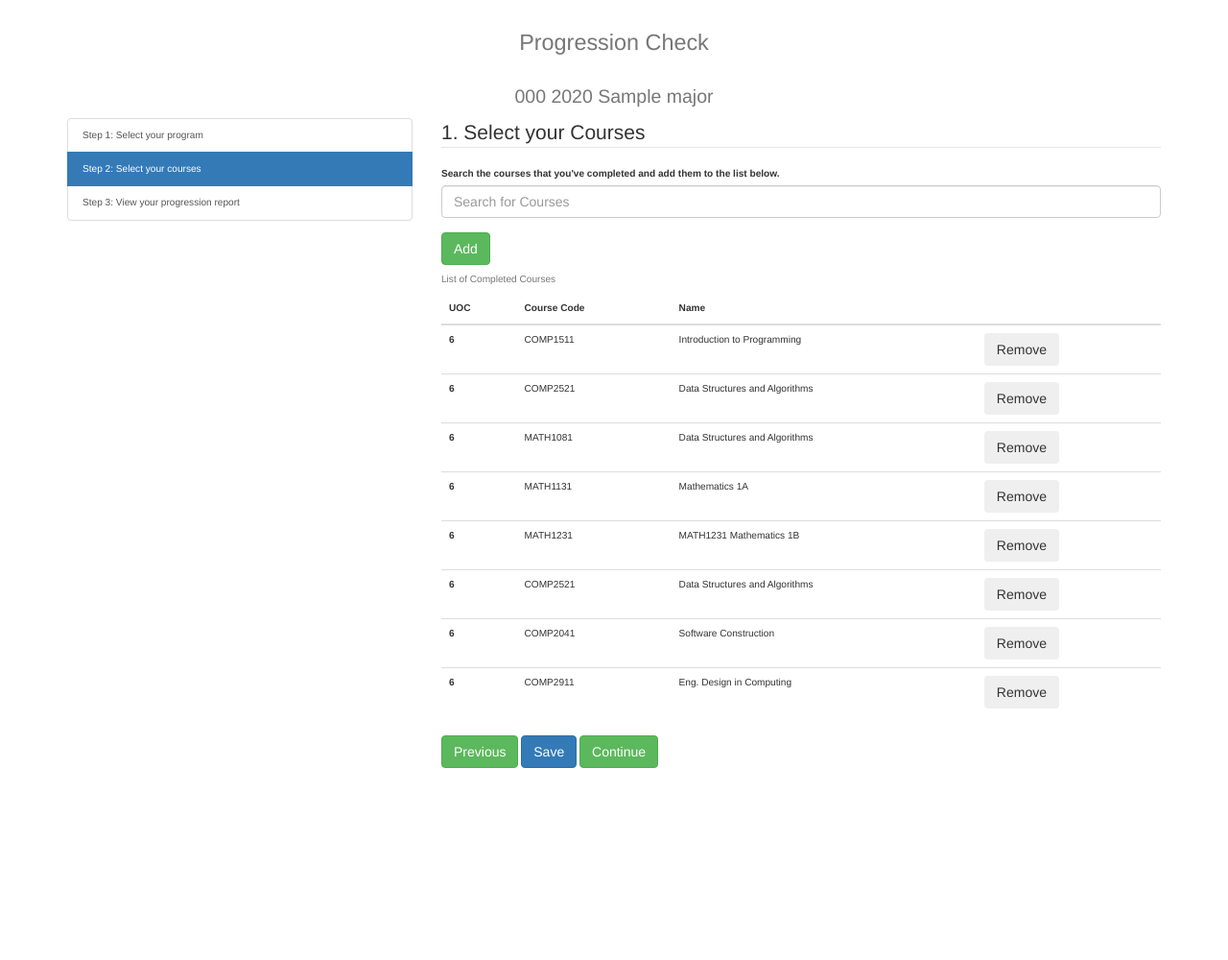
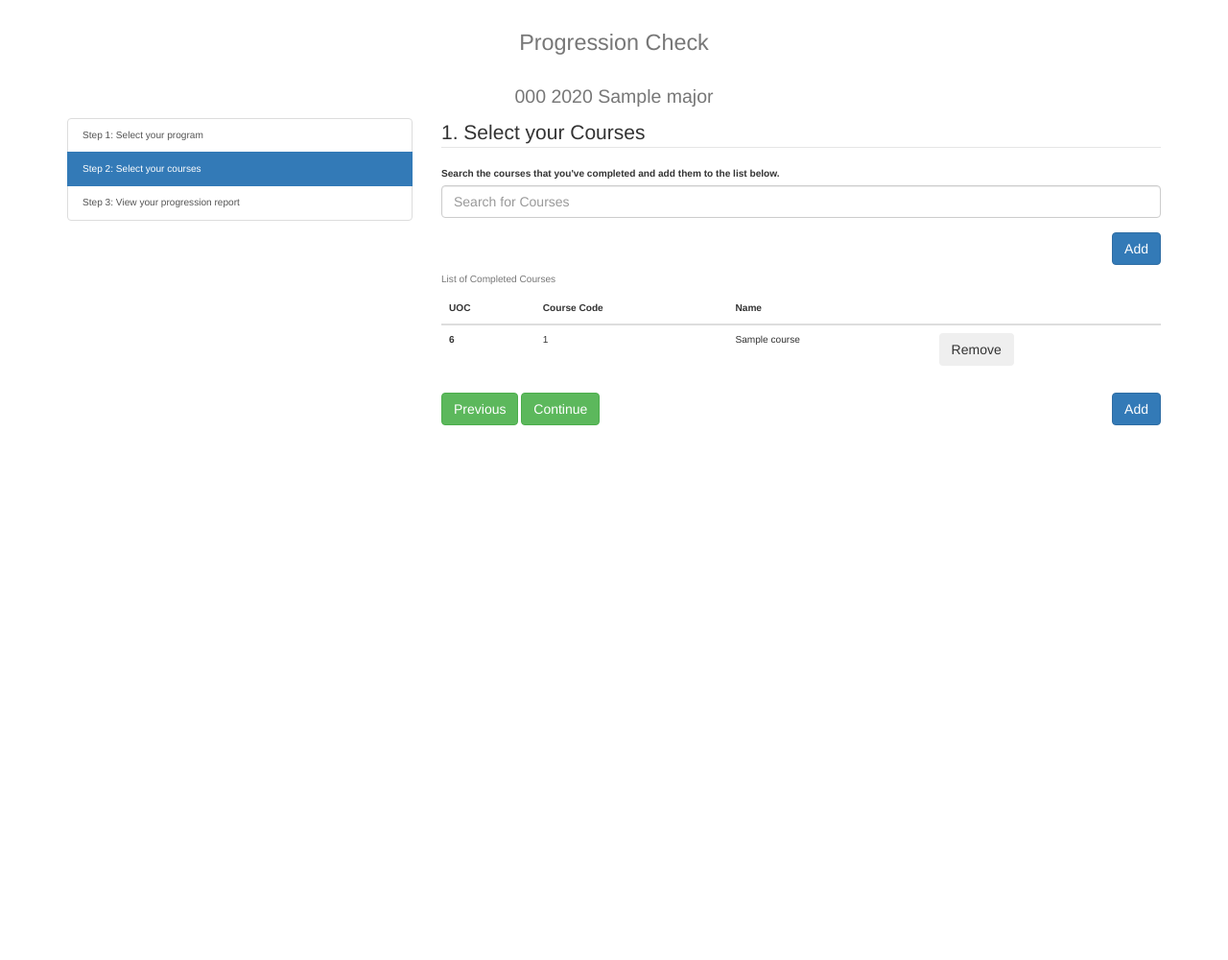
Before and after one commit to Thomas-Zhe-Liu/Progression_Check_Web, a Flask app: template app/templates/step2.html in a window 1280 px wide. Shown: the part 52-1052 px from the top of the page at 96% size. After the commit the page ends 495 px from the top, so only its background shows below. Run offline with Flask 2, Linux system fonts and the light colour scheme; the template is opened without the code that fills it: most values are stand-ins (such as "Sample title", 1, 10 or a date in 2020); some libraries are stand-ins or nearby versions.

Commit message:
step2 html , add course than reload

```diff
--- a/app/routes.py
+++ b/app/routes.py
@@ -1,5 +1,6 @@
 from app import app
 from flask import Flask, redirect, render_template, request, url_for
+from course import *
 from core_course import *
 from program import *
 from major import *
@@ -34,10 +35,24 @@ def step1():
 	all_majors = get_majors_of_a_program(3778, 2019)
 	return render_template('step1.html', all_programs = all_programs, all_majors = all_majors)
 
+
+
 @app.route('/step2/<program_code>/<commence_year>/<major>', methods=["GET", "POST"])
 def step2(program_code, commence_year, major):
-	print(program_code + " " + str(commence_year) + " " + major)
-	return render_template('step2.html', program_code = program_code, commence_year = commence_year, major = major)
+	selected_courses_code = []
+	selected_courses_code_name = []
+	#if request.request.method == "POST":
+	#	return redirect(url_for("step2"))
+	#selected_courses_code_name append code and course_name
+	for code in selected_courses_code:
+		course_name = get_course_by_course_code(code)[1]
+		selected_courses_code_name.append([code, course_name])
+
+
+	return render_template('step2.html', program_code = program_code, commence_year = commence_year, major = major, selected_courses_code_name = selected_courses_code_name)
+
+
+
 
 @app.route('/step3')
 def step3():
--- a/app/templates/step2.html
+++ b/app/templates/step2.html
@@ -66,15 +66,17 @@
         <form class="bd-example">
   <fieldset>
     <legend>1. Select your Courses</legend>
+  <form method="POST" role="form">
+    <form class="navbar-form navbar-left" role="search">
+    <label for="input">Search the courses that you've completed and add them to the list below.</label>
+    <div class="form-group">
+      <input class="form-control" placeholder="Search for Courses" type="text">
+    </div>
+    <!-- <button type="submit" class="btn btn-success">Add</button> -->
+    <input type="submit" class= "btn btn-primary pull-right" value="Add"/>
+  </form>
 
-  <form class="navbar-form navbar-left" role="search">
-  <label for="input">Search the courses that you've completed and add them to the list below.</label>
-  <div class="form-group">
-
-    <input class="form-control" placeholder="Search for Courses" type="text">
-  </div>
-  <button type="submit" class="btn btn-success">Add</button>
-</form>
+</form method="POST" role="form">
   </fieldset>
   <div class="table-responsive">
 <table class="table">
@@ -88,7 +90,15 @@
     </tr>
   </thead>
   <tbody>
+    {% for course in selected_courses_code_name %}
     <tr>
+      <th scope="row">6</th>
+      <td>{{course[0]}}</td>
+      <td>{{course[1]}}</td>
+      <td><button type="button" class="btn btn-outline-danger">Remove</button></td>
+    </tr>
+    {% endfor %}
+    <!--<tr>
       <th scope="row">6</th>
       <td>COMP1511</td>
       <td>Introduction to Programming</td>
@@ -135,13 +145,13 @@
       <td>COMP2911</td>
       <td>Eng. Design in Computing</td>
       <td><button type="button" class="btn btn-outline-danger">Remove</button></td>
-    </tr>
+    </tr> -->
   </tbody>
   </table>
 </div>
 <!--           <button type="button" class="btn btn-primary" data-toggle="modal" data-target="#previousAlertModal">Previous</button> -->
           <a class="btn btn-success" href="/step1" role="button">Previous</a>
-          <button type="button" class="btn btn-primary">Save</button>
+          <input type="submit" class= "btn btn-primary pull-right" value="Add"/>
           <a class="btn btn-success" href="/step3" role="button">Continue</a>
       </form></div>
     </div>
```
Also changed, not shown: core_course.py (+19 -12 lines), course.py (added, +16 -0 lines), 1 other file.
